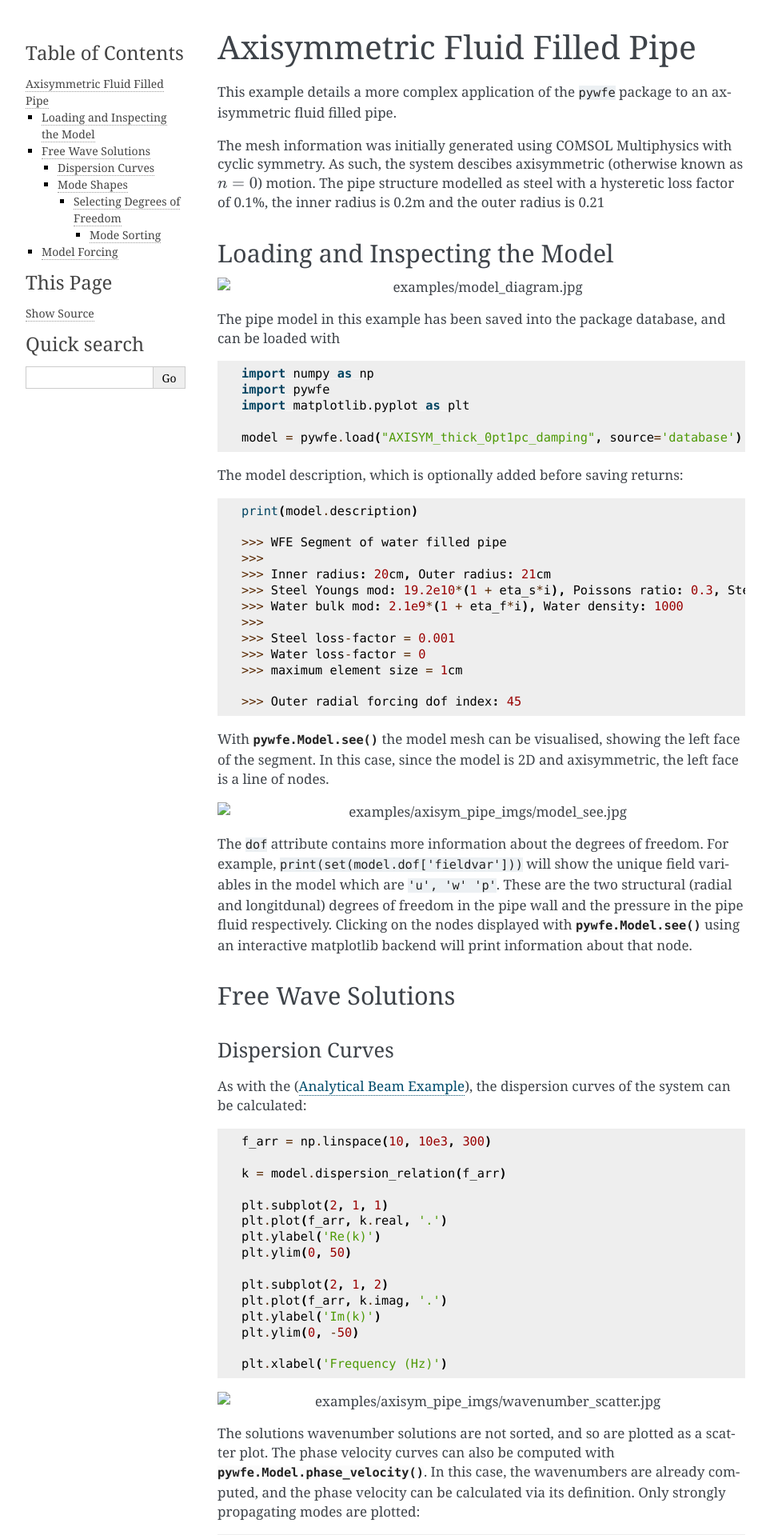
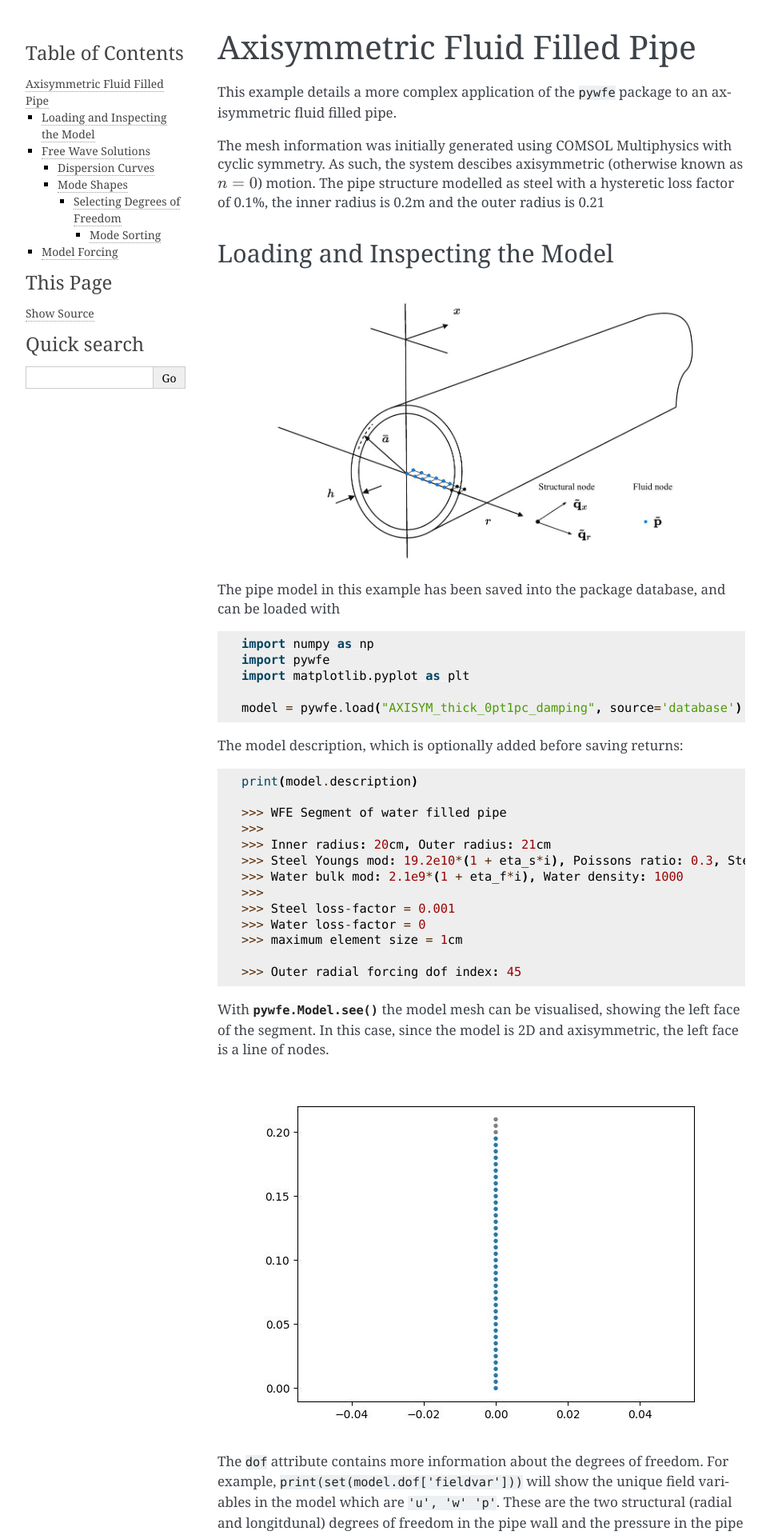
Before and after one commit to astnstn/pywfe, a Sphinx documentation site: the page built from docs/source/examples/axisym_fluid_pipe.rst, in a window 1280 px wide. Shown: the top 1919 px of the page at 80% size, without its empty margins (148-1111 px from the left). Built offline with Sphinx 7.4.7, drawn with Linux system fonts in a browser that asks for light colours; the version number is read from the project's files by our own code.

Commit message:
fixing image extension capitalisation

```diff
--- a/docs/source/examples/axisym_fluid_pipe.rst
+++ b/docs/source/examples/axisym_fluid_pipe.rst
@@ -9,7 +9,7 @@ The pipe structure modelled as steel with a hysteretic loss factor of 0.1%, the
 Loading and Inspecting the Model
 --------------------------------
 
-.. image:: model_diagram.jpg
+.. image:: axisym_pipe_imgs/model_diagram.JPG
    :align: center
 
 The pipe model in this example has been saved into the package database, and can be loaded with
@@ -43,7 +43,7 @@ The model description, which is optionally added before saving returns:
 
 With :meth:`pywfe.Model.see()` the model mesh can be visualised, showing the left face of the segment. In this case, since the model is 2D and axisymmetric, the left face is a line of nodes.
 
-.. image:: axisym_pipe_imgs/model_see.jpg
+.. image:: axisym_pipe_imgs/model_see.JPG
    :align: center
 
 The ``dof`` attribute contains more information about the degrees of freedom. For example, ``print(set(model.dof['fieldvar']))`` will show the unique field variables in the model which are ``'u', 'w' 'p'``.
@@ -77,7 +77,7 @@ As with the (:doc:`analytical_beam`), the dispersion curves of the system can be
     plt.xlabel('Frequency (Hz)')
 
 
-.. image:: axisym_pipe_imgs/wavenumber_scatter.jpg
+.. image:: axisym_pipe_imgs/wavenumber_scatter.JPG
    :align: center
 
 The solutions wavenumber solutions are not sorted, and so are plotted as a scatter plot. The phase velocity curves can also be computed with :meth:`pywfe.Model.phase_velocity`.
@@ -95,7 +95,7 @@ In this case, the wavenumbers are already computed, and the phase velocity can b
 
     plt.xlabel('Frequency (Hz)')
 
-.. image:: axisym_pipe_imgs/cp_scatter.jpg
+.. image:: axisym_pipe_imgs/cp_scatter.JPG
    :align: center
 
 
@@ -134,7 +134,7 @@ Now the dispersion relation can be plotted with continuous curves in the wavenum
     plt.xlabel('Frequency (Hz)')
     plt.ylim(0, -50)
 
-.. image:: axisym_pipe_imgs/wavenumber_trace.jpg
+.. image:: axisym_pipe_imgs/wavenumber_trace.JPG
    :align: center
 
 The mode shapes from the frequency sweep have the shape ``(n. frequencies, n. dofs, n.modes)``.
@@ -219,7 +219,7 @@ The free-wave solutions can now be sorted along the modal axis with
     plt.tight_layout()
     plt.title()
 
-.. image:: axisym_pipe_imgs/first_two_modes.jpg
+.. image:: axisym_pipe_imgs/first_two_modes.JPG
    :align: center
 
 Now all 5 propagating pressure modes at the maximum frequency of interest are plotted:
@@ -254,7 +254,7 @@ Now all 5 propagating pressure modes at the maximum frequency of interest are pl
     plt.ylim(0, 10e3)
     plt.legend(loc='best', ncols=5)
 
-.. image:: axisym_pipe_imgs/all_prop_modes.jpg
+.. image:: axisym_pipe_imgs/all_prop_modes.JPG
    :align: center
 
 
@@ -283,7 +283,7 @@ With this loading added the forced response can be calculated with a number of m
     plt.title(f'frequency: {excitation_frequency} Hz')
 
 
-.. image:: axisym_pipe_imgs/pressure_x0.jpg
+.. image:: axisym_pipe_imgs/pressure_x0.JPG
    :align: center
 
 Or to calculate the radial displacement at the outer wall (the same dof at which the forcing was applied):
@@ -302,7 +302,7 @@ Or to calculate the radial displacement at the outer wall (the same dof at which
     plt.title(f'frequency: {excitation_frequency} Hz')
 
 
-.. image:: axisym_pipe_imgs/displacement_x.jpg
+.. image:: axisym_pipe_imgs/displacement_x.JPG
    :align: center
 
 
@@ -317,7 +317,7 @@ To calculate the input mobility, we use :meth:`pywfe.Model.tranfer_function` at
     plt.ylabel('input mobility (m/Ns)')
 
 
-.. image:: axisym_pipe_imgs/input_mobility.jpg
+.. image:: axisym_pipe_imgs/input_mobility.JPG
    :align: center
 
 Finally, to allow easier visualisation of results without wrestling with matplotlib, a displacement/pressure field can be saved into the `.vtu` format for loading into ParaView. See :func:`pwfe.save_as_vtk`.
@@ -332,5 +332,5 @@ Here we save the pressure field from 0-2m at an excitation frequency of 4kHz
 
     pywfe.save_as_vtk('pressure field', p_x, x_arr, fluid_dof)
 
-.. image:: axisym_pipe_imgs/paraview_output.jpg
+.. image:: axisym_pipe_imgs/paraview_output.JPG
    :align: center
```
Also changed, not shown: docs/source/examples/model_diagram.JPG (deleted), 4 other files.
